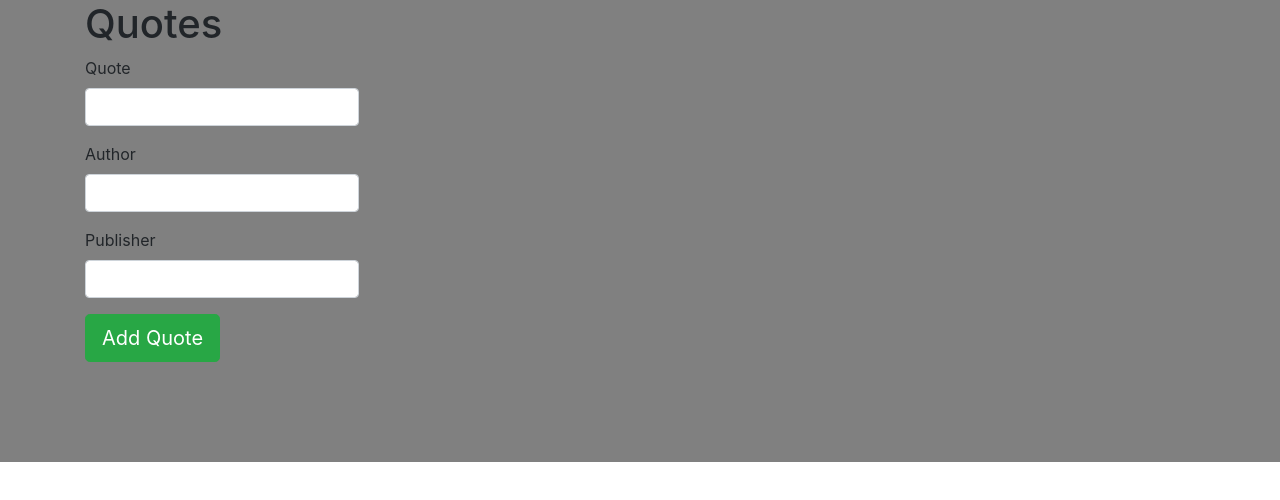
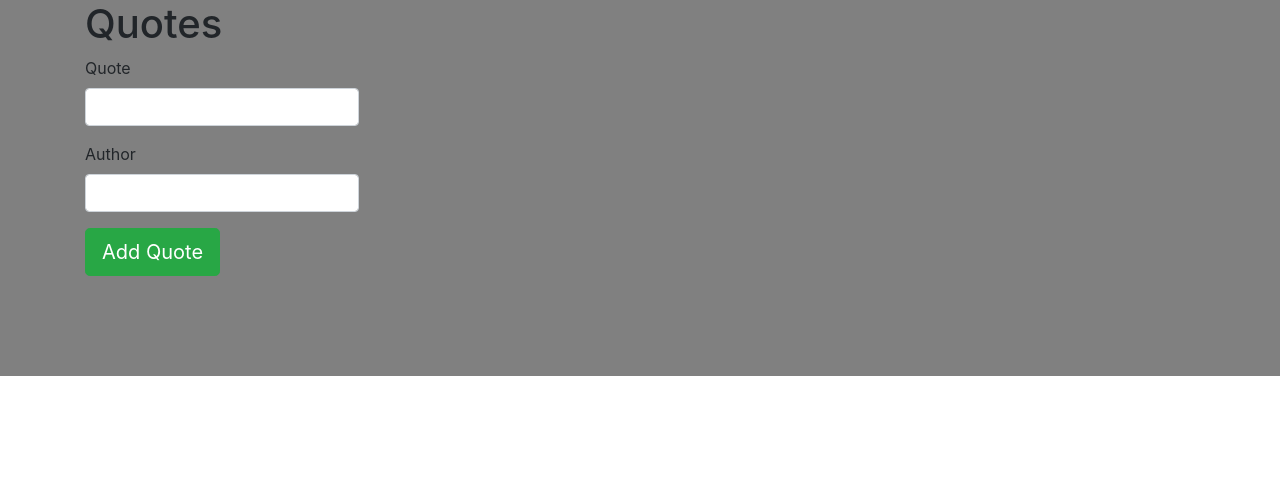
Before and after one commit to phanta864/quotes, an Angular app: page / in a window 1280 px wide. Shown: the top 500 px of the page. Built offline with nearby package versions, Linux system fonts and the light colour scheme.

Commit message:
deleted items

```diff
--- a/src/app/quotes-form/quotes-form.component.html
+++ b/src/app/quotes-form/quotes-form.component.html
@@ -10,10 +10,10 @@
    <label for="author">Author</label>
    <input type="text" required class="form-control" id="venue" [(ngModel)]="newQuotes.author" #author="ngModel" name="author">
  </div>
- <div class="form-group">
+ <!-- <div class="form-group">
    <label for="publisher">Publisher</label>
    <input type="text" required class="form-control" id="date" [(ngModel)]="newQuotes.publisher" #publisher="ngModel" name="publisher">
- </div>
+ </div> -->
  <button type="submit" class="btn btn-success btn-lg">Add Quote</button>
 </form>
 </div>
```
